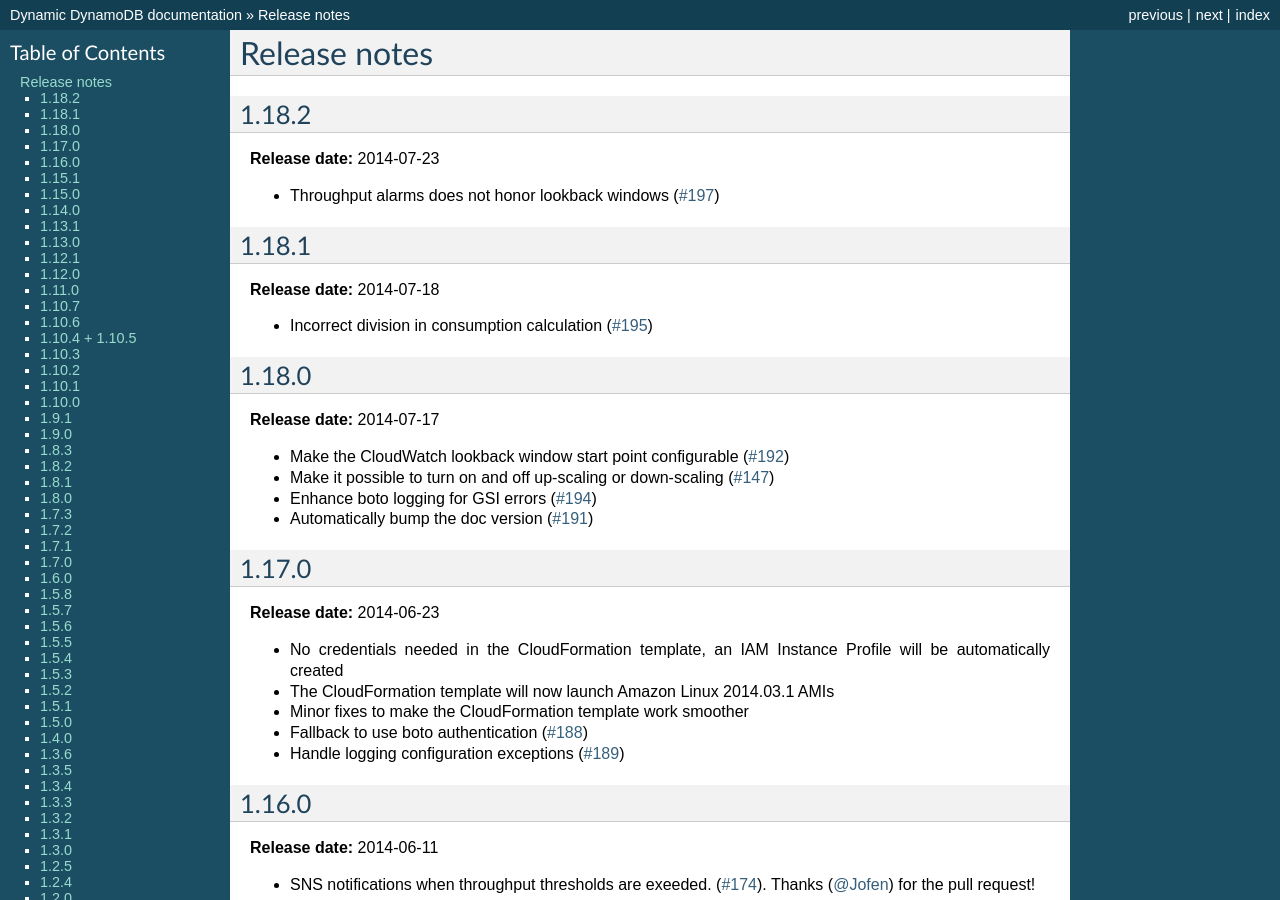
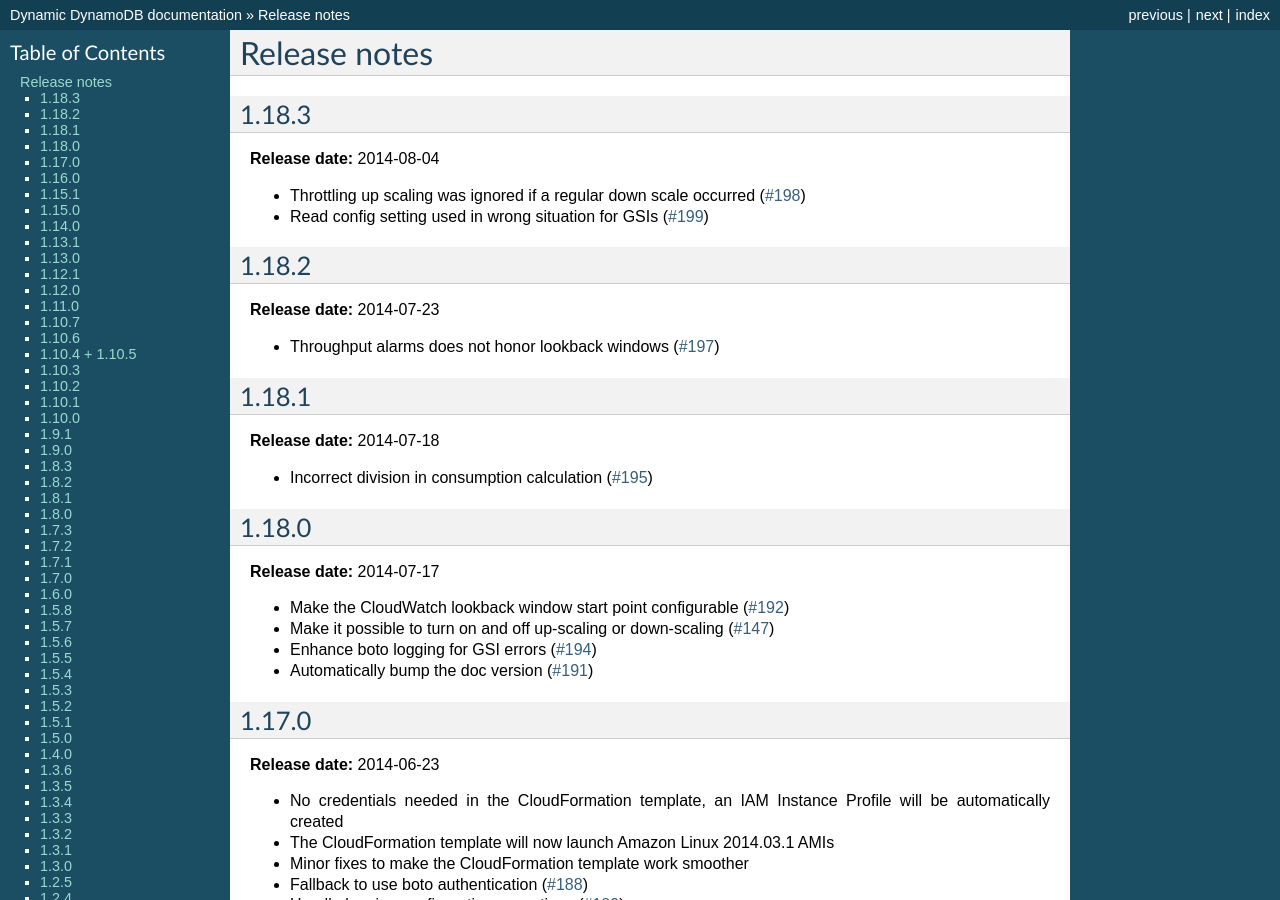
Before and after one commit to sebdah/dynamic-dynamodb, a Sphinx documentation site: the page built from docs/release_notes.rst, in a window 1280 px wide and 900 px high. Built offline with Sphinx 7.4.7, drawn with Linux system fonts in a browser that asks for light colours; the version number could not be read and is left out.

Commit message:
Added release notes for 1.18.3

```diff
--- a/docs/release_notes.rst
+++ b/docs/release_notes.rst
@@ -1,5 +1,13 @@
 Release notes
 =============
+
+1.18.3
+------
+
+**Release date:** 2014-08-04
+
+- Throttling up scaling was ignored if a regular down scale occurred (`#198 <https://github.com/sebdah/dynamic-dynamodb/issues/198>`__)
+- Read config setting used in wrong situation for GSIs (`#199 <https://github.com/sebdah/dynamic-dynamodb/issues/199>`__)
 
 1.18.2
 ------
```
